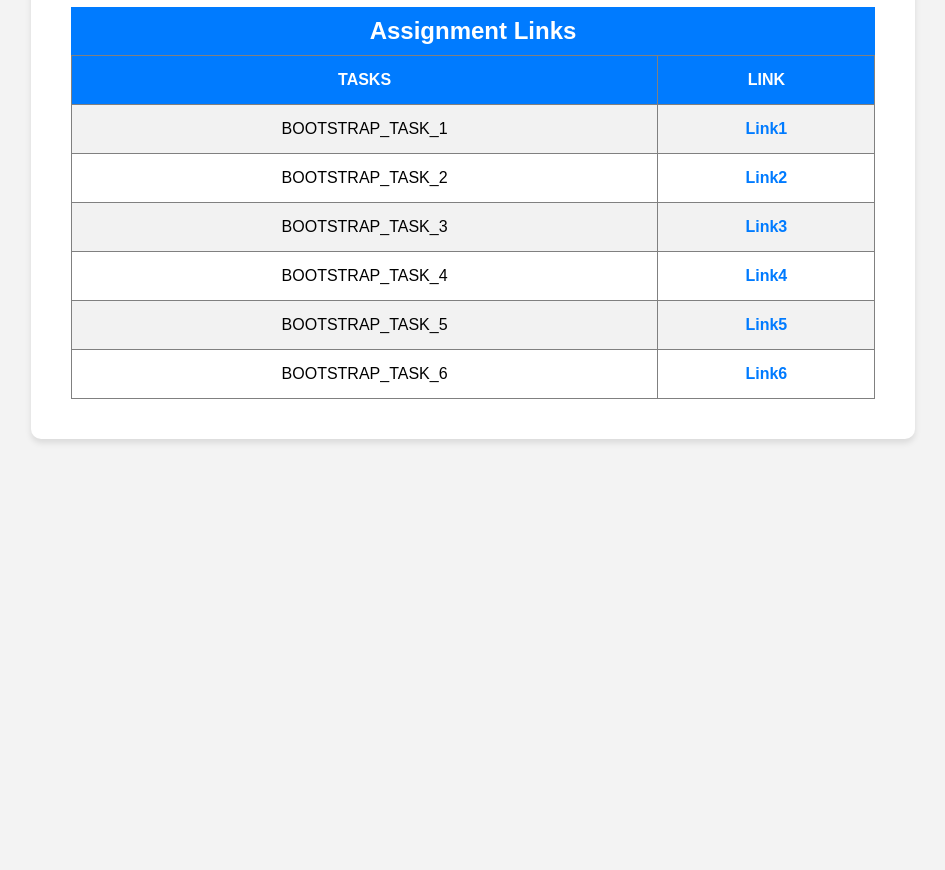
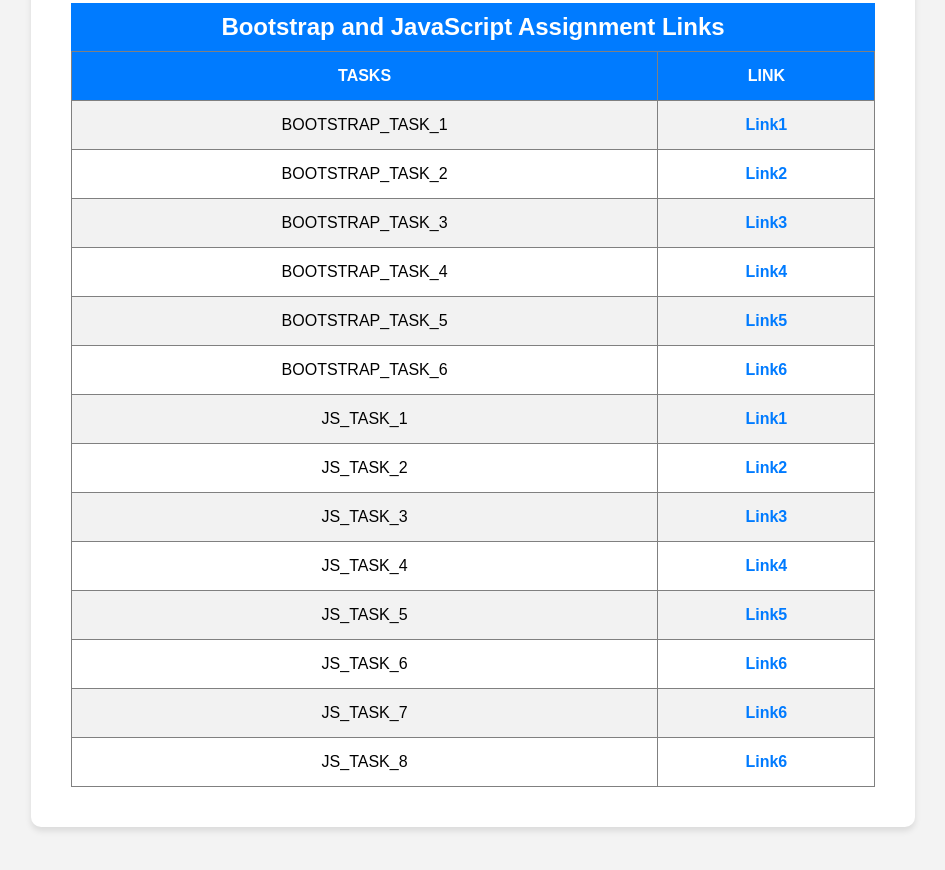
Before and after one commit to Abhi81204/MernStackEthnus_Bootstrap_JavaScript, a plain HTML site: page index.html in a window 1280 px wide. Shown: the part 294-1164 px from the top of the page, without its empty margins (167-1112 px from the left). Before the commit the page ends 816 px from the top, so only its background shows below. Drawn offline with Linux system fonts and the light colour scheme.

Commit message:
Update index.html

```diff
--- a/index.html
+++ b/index.html
@@ -7,6 +7,8 @@
     <style>
         body {
             font-family: 'Arial', sans-serif;
+            margin-top: 200px;
+            margin-bottom : 200px;
             background-color: #f3f3f3;
             padding: 0;
             display: flex;
@@ -89,7 +91,7 @@
             <p>RAYIDI ABHIRAM (21BCE9261)</p>
         </header>
         <table border="1">
-            <caption>Assignment Links</caption>
+            <caption>Bootstrap and JavaScript Assignment Links</caption>
             <tr>
                 <th>TASKS</th>
                 <th>LINK</th>
@@ -118,6 +120,38 @@
                 <td>BOOTSTRAP_TASK_6</td>
                 <td><a href="Bootstrap_Task_6.html">Link6</a></td>
             </tr>
+            <tr>
+                <td>JS_TASK_1</td>
+                <td><a href="JS_Task_1.html">Link1</a></td>
+            </tr>
+            <tr>
+                <td>JS_TASK_2</td>
+                <td><a href="JS_Task_2.html">Link2</a></td>
+            </tr>
+            <tr>
+                <td>JS_TASK_3</td>
+                <td><a href="JS_Task_3.html">Link3</a></td>
+            </tr>
+             <tr>
+                <td>JS_TASK_4</td>
+                <td><a href="JS_Task_4.html">Link4</a></td>
+            </tr>
+            <tr>
+                <td>JS_TASK_5</td>
+                <td><a href="JS_Task_5.html">Link5</a></td>
+            </tr>
+            <tr>
+                <td>JS_TASK_6</td>
+                <td><a href="JS_Task_6.html">Link6</a></td>
+            </tr>
+            <tr>
+                <td>JS_TASK_7</td>
+                <td><a href="JS_Task_6.html">Link6</a></td>
+            </tr>
+            <tr>
+                <td>JS_TASK_8</td>
+                <td><a href="JS_Task_6.html">Link6</a></td>
+            </tr>
         </table>
         </div>
     </body>
```
